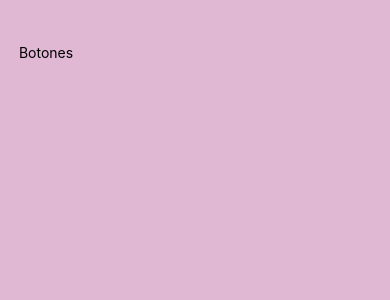
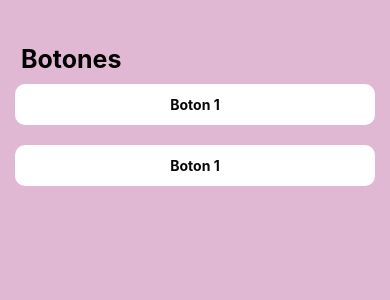
Before and after one commit to KarenGarciaGarcia/expo_ListaAlumos_DM, a React Native app: screen / in a window 390 px wide. Shown: the top 300 px of the page. Built offline with nearby package versions, Linux system fonts and the light colour scheme.

Commit message:
Act5-Creación de botones

```diff
--- a/src/pages/Butones.js
+++ b/src/pages/Butones.js
@@ -1,21 +1,52 @@
 
-import {StyleSheet, Platform, Text, View,StatusBar } from 'react-native';
+import {TouchableOpacity, StyleSheet, Platform, Text, View,StatusBar } from 'react-native';
 
 
 
 export default function Botones(){
     return (
         <View style={style.mainS}>
-            <Text> Botones</Text>
+            <Text style={style.h1}> Botones</Text>
+
+            {/* Boton 1 */}
+            <TouchableOpacity style={style.botonBasico}>
+                <Text style={style.text} >Boton 1</Text>
+            </TouchableOpacity>
+
+            {/* Boton 2 */}
+            <TouchableOpacity style={style.botonBasico}>
+                <Text style={style.text} >Boton 1</Text>
+            </TouchableOpacity>
+
+
+
         </View>
     );
 
 }
 const style = StyleSheet.create({
     mainS:{
-        flex:1,
+        flex:2,
         backgroundColor:'#e1b8d4ff',
         paddingTop:Platform.OS === 'android' ? StatusBar.currentHeight: 44,
         padding: 15
+    },
+    h1:{
+    fontSize:25,
+    fontWeight: 'bold'
+    },
+    botonBasico:{
+        backgroundColor:'#fff',
+        padding:12,
+        borderRadius:10,
+        marginTop:10,
+        marginBottom:10
+    },
+    text:{
+
+        color:'#070707ff',
+        textAlign:'center',
+        fontWeight:'bold'
     }
+
 })
```
